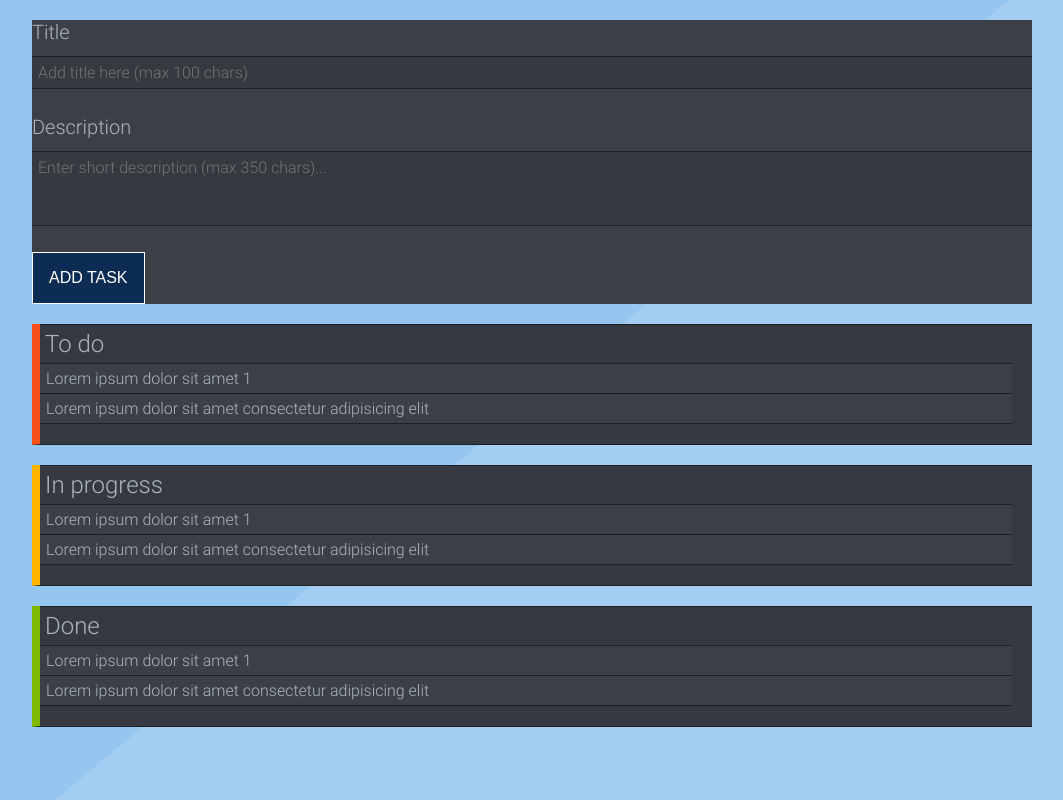
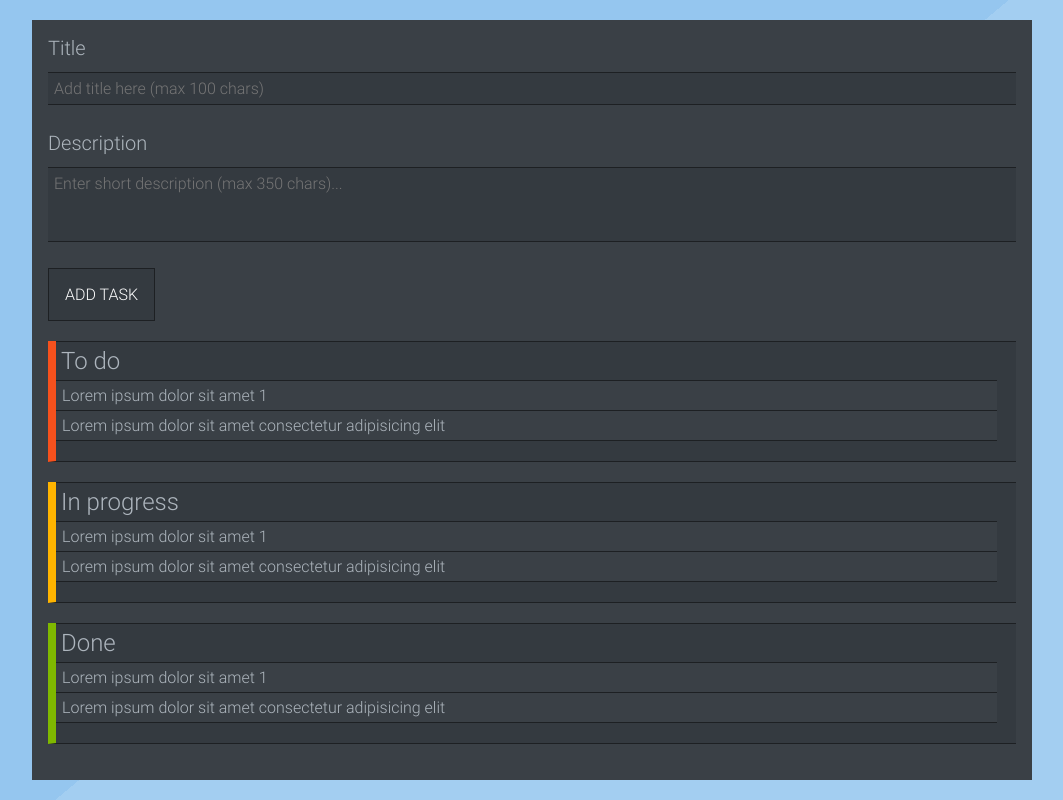
Before and after one commit to krzysztofkot/toDoApp, a React (Create React App) app: page / in a window 1280 px wide. Shown: the whole page, without its empty margins (108-1171 px from the left). Built offline with nearby package versions, Linux system fonts and the light colour scheme.

Commit message:
Minor UX changes in Button and Container components

```diff
--- a/src/UI/Button.js
+++ b/src/UI/Button.js
@@ -2,21 +2,20 @@ import styled from "styled-components";
 
 const Button = styled.button`
    {
-    background-color: #0d2c54;
+    background-color: var(--color-secondary);
     font-size: 16px;
     padding: 16px;
     color: white;
-    border: 1px solid white;
+    border: 1px solid var(--color-tertiary);
     text-transform: uppercase;
     width: 100%;
     cursor: pointer;
-    margin-left: auto;
+    // margin: 12px 0;
+    font-family: inherit;
+    transition: all 0.2s;
 
-    @media (min-width: 600px) {
+    @media (min-width: 765px) {
       width: auto;
-    }
-
-    &:hover {
     }
   }
 `;
--- a/src/UI/Container.js
+++ b/src/UI/Container.js
@@ -2,10 +2,14 @@ import styled from "styled-components";
 
 const Container = styled.div`
    {
-    // background-color: var(--toDo);
+    background-color: var(--color-primary);
     max-width: 1000px;
-    width: 90%;
-    margin: 20px auto;
+    padding: 16px;
+
+    @media (min-width: 765px) {
+      margin: 20px auto;
+      width: 90%;
+    }
   }
 `;
 
```
